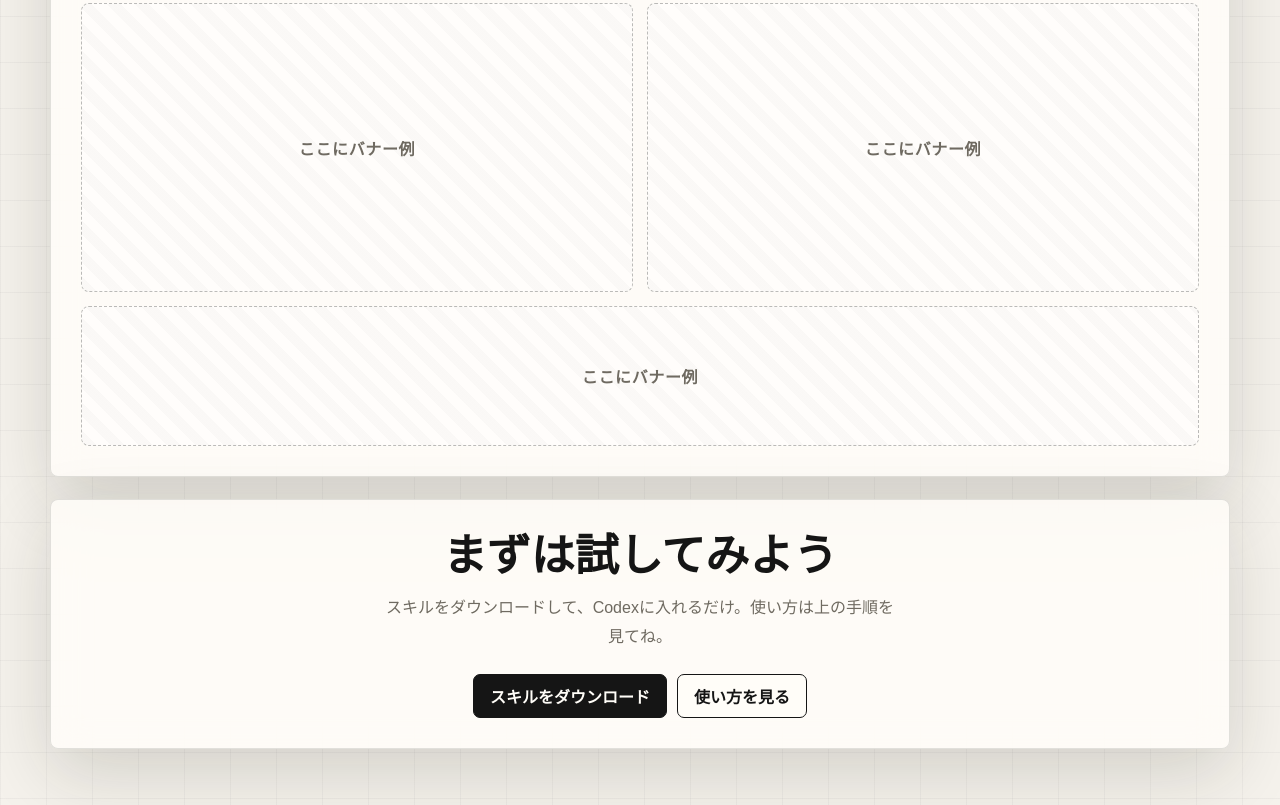
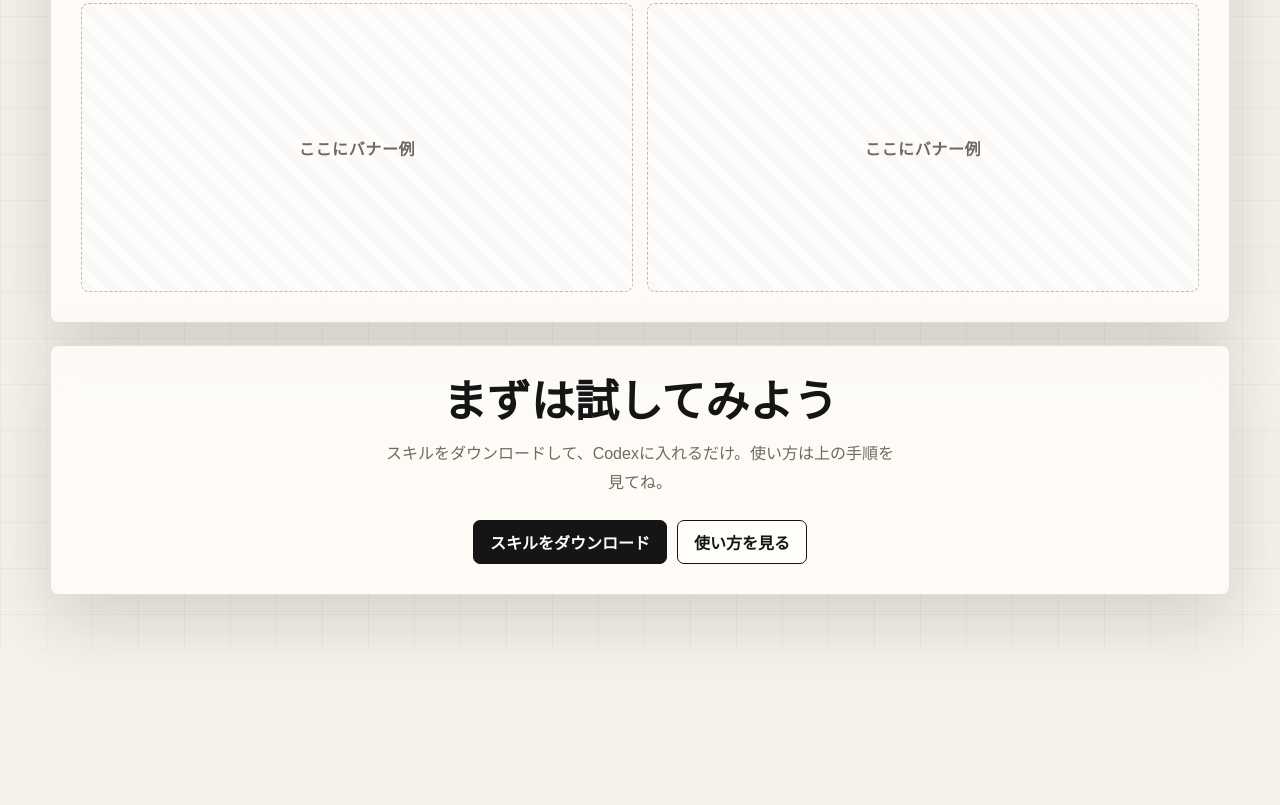
Before and after one commit to ryoya9595/note-profile-banner-tool, a plain HTML site: page index.html in a window 1280 px wide. Shown: the part 2560-3365 px from the top of the page. After the commit the page ends 3211 px from the top, so only its background shows below. Drawn offline with Linux system fonts and the light colour scheme.

Commit message:
Reduce banner gallery to 4 even slots
5枠目の全幅プレースホルダーが浮くため、ギャラリーを4枠（2×2）に。

Co-Authored-By: Claude Opus 4.7 <noreply@anthropic.com>

```diff
--- a/index.html
+++ b/index.html
@@ -125,7 +125,6 @@
           <div class="gallery-item">ここにバナー例</div>
           <div class="gallery-item">ここにバナー例</div>
           <div class="gallery-item">ここにバナー例</div>
-          <div class="gallery-item">ここにバナー例</div>
         </div>
       </section>
 
--- a/styles.css
+++ b/styles.css
@@ -176,12 +176,6 @@ button.dark {
   letter-spacing: 0.04em;
 }
 
-.gallery-item:nth-child(5) {
-  grid-column: 1 / -1;
-  aspect-ratio: auto;
-  min-height: 140px;
-}
-
 .cta {
   text-align: center;
 }
```
